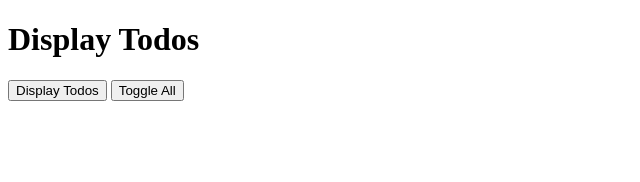
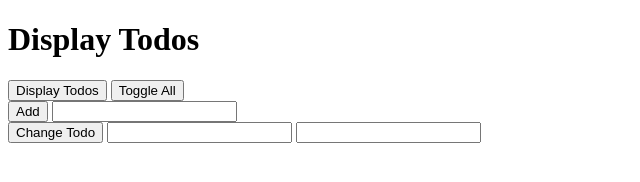
Before and after one commit to PabloVent/todo-List, a plain HTML site: page index.html in a window 1280 px wide. Shown: the whole page, without its empty margins (0-640 px from the left). Drawn offline with Linux system fonts and the light colour scheme.

Commit message:
gui for display and change todos

```diff
--- a/index.html
+++ b/index.html
@@ -5,13 +5,26 @@
     <meta http-equiv="X-UA-Compatible" content="IE=edge">
     <title>Display Todos</title>
     <meta name="viewport" content="width=device-width, initial-scale=1">
-    <link rel="stylesheet" type="text/css" media="screen" href="main.css" />
 </head>
+
 <body>
     <h1>Display Todos</h1>
+
+<div>
     <button onclick="handlers.displayTodos()">Display Todos</button>
     <button onclick="handlers.toggleAll()">Toggle All</button>
+</div>
 
+<div>
+    <button>Add</button>
+    <input type="text">
+</div>
+
+<div>
+    <button>Change Todo</button>
+    <input type="number">
+    <input type="text">
+</div>
 
     <script src="script.js"></script>
 </body>
--- a/script.js
+++ b/script.js
@@ -59,8 +59,6 @@ var todoList = {
     }
 };
 
-// 1.- We want to get access to the display Todos button.
-
 handlers = {
     displayTodos: function () {
         todoList.displayTodos();
```
